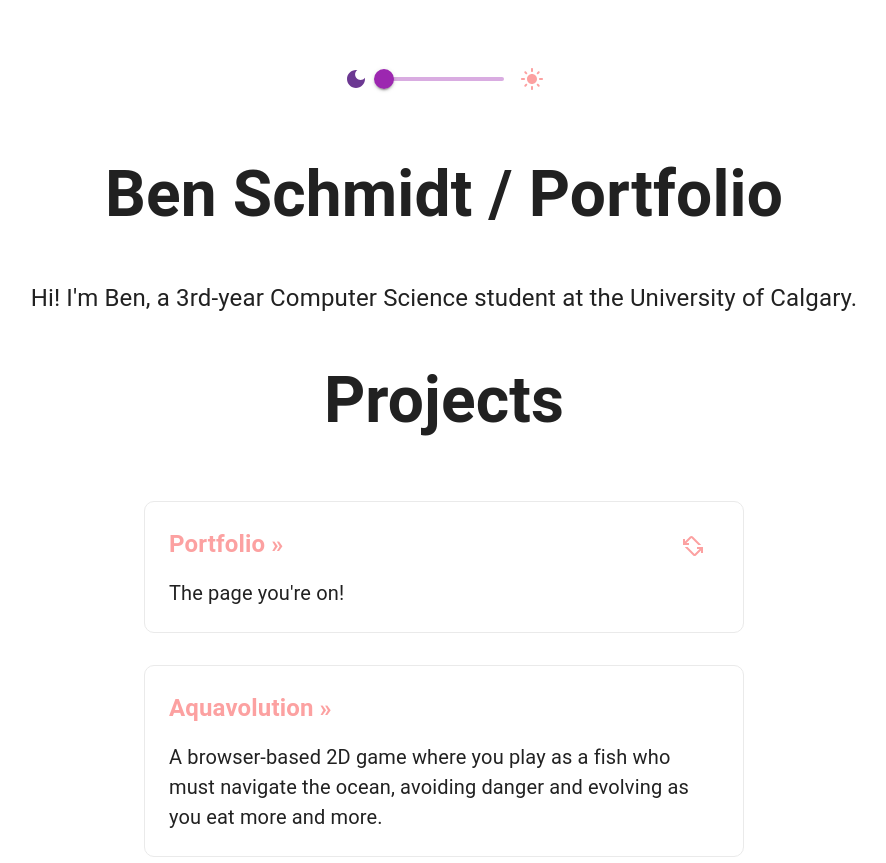
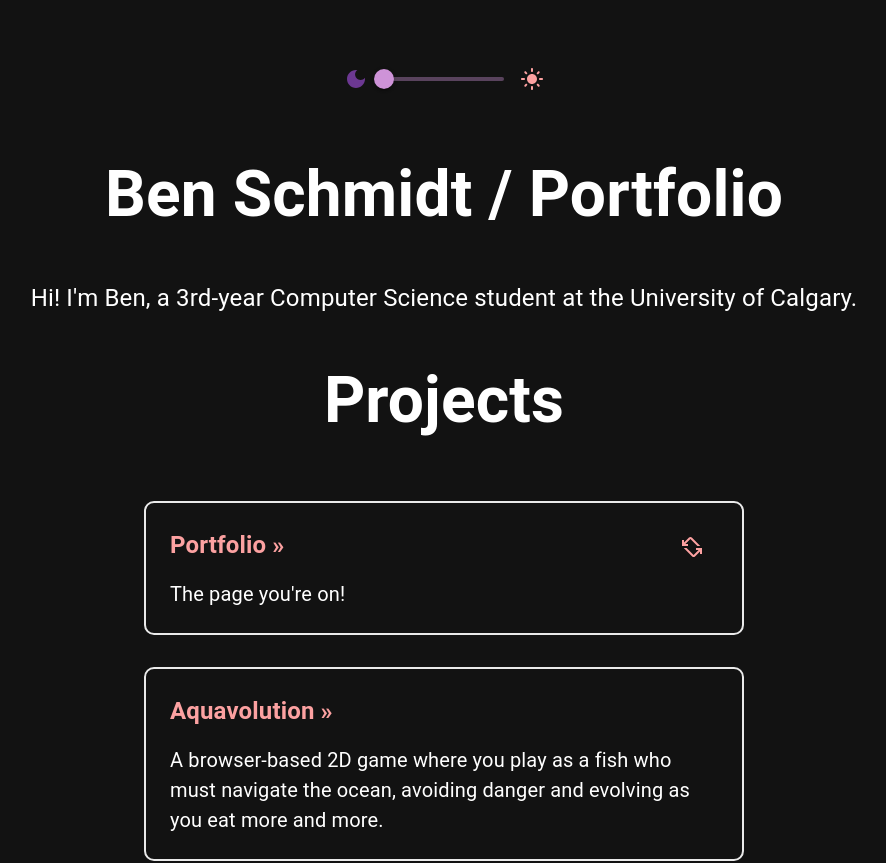
Before and after one commit to Anidion/portfolio, a Next.js app: page / in a window 1280 px wide. Shown: the top 863 px of the page, without its empty margins (196-1082 px from the left). Built offline with nearby package versions, Linux system fonts and the light colour scheme.

Commit message:
Improved Dark Mode color inversions, added hovers

```diff
--- a/components/card.tsx
+++ b/components/card.tsx
@@ -3,6 +3,7 @@ import styles from "../styles/Home.module.css";
 import Grid from "@mui/material/Grid";
 import IconButton from "@mui/material/IconButton";
 import ScreenRotationAltIcon from "@mui/icons-material/ScreenRotationAlt";
+import { useTheme, ThemeProvider, createTheme } from "@mui/material/styles";
 
 interface CardState {
 	flipped?: boolean;
@@ -13,6 +14,7 @@ interface CardProps {
 	link: string;
 	description: string;
 	flipdesc?: string;
+	isDark: boolean;
 }
 
 export default class Card extends React.Component<CardProps, CardState> {
@@ -20,7 +22,7 @@ export default class Card extends React.Component<CardProps, CardState> {
 
 	render() {
 		return (
-			<div className={styles.card}>
+			<div className={this.props.isDark ? styles.card : styles.cardlight}>
 				<Grid container>
 					<Grid item xs={11}>
 						<a target="_blank" rel="noreferrer" href={this.props.link}>
--- a/components/themeslider.tsx
+++ b/components/themeslider.tsx
@@ -4,17 +4,23 @@ import Stack from "@mui/material/Stack";
 import Slider from "@mui/material/Slider";
 import DarkModeIcon from "@mui/icons-material/DarkMode";
 import LightModeIcon from "@mui/icons-material/LightMode";
+import styles from "../styles/Home.module.css";
+import { Color } from "@mui/material";
 
 export default function ThemeSlider(Props: {
 	handleSlider: (event: Event, newValue: number) => void;
+	defaultValue: number;
+	color: "primary" | "secondary";
 }) {
 	return (
-		<Box sx={{ width: 200 }}>
+		<Box className={styles.themeSlider}>
 			<Stack spacing={2} direction="row" alignItems="center">
 				<DarkModeIcon htmlColor="rgb(108, 56, 146)" />
 				<Slider
-					color="secondary"
+					className={styles.themeSliderslider}
+					color={Props.color}
 					aria-label="Brightness"
+					defaultValue={Props.defaultValue}
 					onChange={Props.handleSlider}
 				/>
 				<LightModeIcon htmlColor="rgb(252, 161, 161)" />
--- a/pages/_app.tsx
+++ b/pages/_app.tsx
@@ -5,17 +5,19 @@ import CssBaseline from "@mui/material/CssBaseline";
 import "../styles/globals.css";
 import styles from "../styles/Home.module.css";
 import ThemeSlider from "../components/themeslider";
+import { Color } from "@mui/material";
 
 function MyApp({ Component, pageProps }) {
-	const [prefersDarkMode, setMode] = React.useState<boolean>(
-		useMediaQuery("(prefers-color-scheme: dark)")
-	);
+	const [prefersDarkMode, setMode] = React.useState<boolean>(true);
 
 	const theme = React.useMemo(
 		() =>
 			createTheme({
 				palette: {
 					mode: prefersDarkMode ? "dark" : "light",
+					primary: {
+						main: "rgb(252, 161, 161)",
+					},
 				},
 			}),
 		[prefersDarkMode]
@@ -30,15 +32,23 @@ function MyApp({ Component, pageProps }) {
 		newBrightness < 50 ? setMode(true) : setMode(false);
 	};
 
-	const themeSliderProps = {
+	interface themeSliderPropTypes {
+		handleSlider: (event: Event, newValue: number) => void;
+		defaultValue: number;
+		color: "primary" | "secondary";
+	}
+
+	let themeSliderProps:themeSliderPropTypes = {
 		handleSlider: handleSlider,
+		defaultValue: 0,
+		color: brightness < 50 ? "secondary" : "primary",
 	};
 
 	return (
 		<ThemeProvider theme={theme}>
 			<CssBaseline />
 			<main className={styles.main}>
-				<ThemeSlider {...themeSliderProps} />
+				<ThemeSlider {...themeSliderProps}/>
 				<Component {...pageProps} />
 			</main>
 		</ThemeProvider>
--- a/pages/index.tsx
+++ b/pages/index.tsx
@@ -38,6 +38,7 @@ export default function Home() {
 						link="https://github.com/anidion/portfolio"
 						description="The page you're on!"
 						flipdesc="Flipside"
+						isDark={theme.palette.mode == "dark" ? true : false}
 					/>
 
 					<Card
@@ -45,12 +46,14 @@ export default function Home() {
 						link="https://github.com/tech-start-ucalgary/aquavolution"
 						description="A browser-based 2D game where you play as a fish who must navigate
 						the ocean, avoiding danger and evolving as you eat more and more."
+						isDark={theme.palette.mode == "dark" ? true : false}
 					/>
 
 					<Card
 						title="Raytracer"
 						link="https://github.com/anidion/raytracer"
 						description="A C++ raytracer. Built thanks to Peter Shirley's Ray Tracing in One Weekend."
+						isDark={theme.palette.mode == "dark" ? true : false}
 					/>
 
 					<Card
@@ -58,6 +61,7 @@ export default function Home() {
 						link="https://github.com/anidion/password-manager"
 						description="A functional browser-based password manager built for a final
 						project in a security and privacy class."
+						isDark={theme.palette.mode == "dark" ? true : false}
 					/>
 				</div>
 
--- a/styles/Home.module.css
+++ b/styles/Home.module.css
@@ -1,11 +1,11 @@
 .main {
-	min-height: 100vh;
-	padding: 4rem 0;
+	padding: 0;
 	flex: 1;
 	display: flex;
 	flex-direction: column;
 	justify-content: center;
 	align-items: center;
+	margin: 0;
 }
 
 .title {
@@ -19,34 +19,50 @@
 	margin: 0 0 3rem;
 }
 
-.card {
+.card,
+.cardlight {
 	margin: 1rem;
 	padding: 1.5rem;
 	text-align: left;
 	color: inherit;
 	text-decoration: none;
-	border: 1px solid #eaeaea;
+	border: 2px solid #eaeaea;
 	border-radius: 10px;
 	width: 100%;
 	max-width: 600px;
+	transition: border-color 1s ease-in;
 }
 
-.card h2:hover,
-.card h2:focus,
-.card h2:active {
-	transition: color 0.15s ease, border-color 0.15s ease;
-	color: rgb(252, 161, 161);
+.cardlight {
+	border: 2px solid #000000;
 }
 
-.card h2 {
+.card:hover,
+.cardlight:hover {
+	border-color: rgb(129, 233, 236);
+	transition: border-color 0.15s ease-in;
+}
+
+.card h2,
+.cardlight h2 {
 	margin: 0 0 1rem 0;
 	font-size: 1.5rem;
 }
 
-.card p {
+.card p,
+.cardlight p {
 	margin: 0;
 	font-size: 1.25rem;
 	line-height: 1.5;
+}
+
+.themeSlider {
+	width: 200px;
+	margin: 4rem;
+}
+
+.themeSliderslider {
+	transition: color 0.5s ease-in-out;
 }
 
 .expGrid {
--- a/styles/globals.css
+++ b/styles/globals.css
@@ -4,11 +4,20 @@ body {
 	margin: 0;
 	font-family: -apple-system, BlinkMacSystemFont, Segoe UI, Roboto, Oxygen,
 		Ubuntu, Cantarell, Fira Sans, Droid Sans, Helvetica Neue, sans-serif;
+	transition: color 0.5s linear, background-color 0.2s linear;
 }
 
 a {
 	color: rgb(252, 161, 161);
 	text-decoration: none;
+	transition: color 1s ease-in;
+}
+
+a:hover,
+a:focus,
+a:active {
+	color: rgb(129, 233, 236);
+	transition: color 0.15s ease-in;
 }
 
 * {
```
